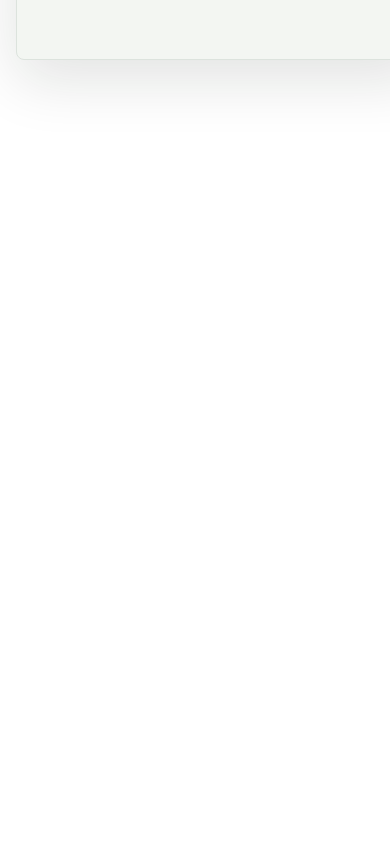
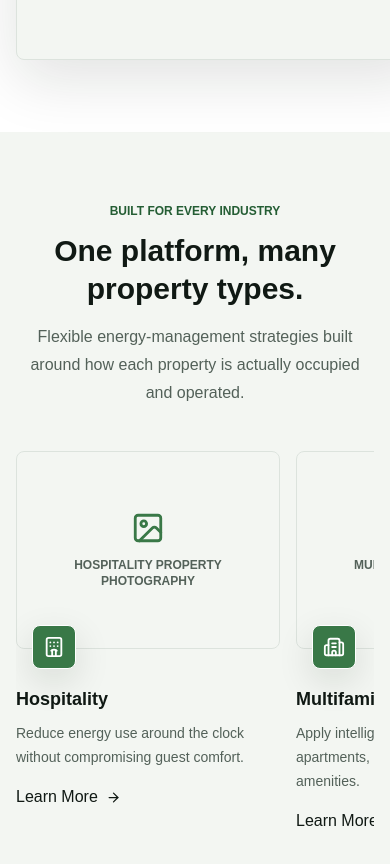
Before and after one commit to MannLester/Lodge-Tech-Website, a Next.js app: page / in a window 390 px wide. Shown: the part 3700-4564 px from the top of the page. Before the commit the page ends 3832 px from the top, so only its background shows below. Built offline with nearby package versions, Linux system fonts and the light colour scheme.

Commit message:
frontend: build responsive industries section

```diff
--- a/src/app/page.tsx
+++ b/src/app/page.tsx
@@ -1,4 +1,5 @@
 import { HeroSection } from "@/features/home/ui/hero-section";
+import { IndustriesSection } from "@/features/home/ui/industries-section";
 import { PlatformSection } from "@/features/home/ui/platform-section";
 import { ProductSection } from "@/features/home/ui/product-section";
 import { SiteHeader } from "@/features/home/ui/site-header";
@@ -13,6 +14,7 @@ export default function HomePage() {
         <ValueSection />
         <ProductSection />
         <PlatformSection />
+        <IndustriesSection />
       </main>
     </div>
   );
--- /dev/null
+++ b/src/features/home/ui/industries-section.tsx
@@ -0,0 +1,75 @@
+import {
+  ArrowRight,
+  BriefcaseBusiness,
+  Building2,
+  GraduationCap,
+  HeartPulse,
+  Hotel,
+} from "lucide-react";
+
+import { industries } from "@/features/home/model/home-content";
+import { MediaPlaceholder } from "@/shared/ui/media-placeholder";
+import { SectionHeading } from "@/shared/ui/section-heading";
+
+const industryIcons = [
+  Hotel,
+  Building2,
+  HeartPulse,
+  GraduationCap,
+  BriefcaseBusiness,
+] as const;
+
+export function IndustriesSection() {
+  return (
+    <section
+      aria-labelledby="industries-heading"
+      className="section-band bg-surface-muted"
+      id="industries"
+    >
+      <div className="section-shell">
+        <SectionHeading
+          align="center"
+          description="Flexible energy-management strategies built around how each property is actually occupied and operated."
+          eyebrow="Built for every industry"
+          id="industries-heading"
+          title="One platform, many property types."
+        />
+
+        <div className="snap-row mt-10 md:auto-cols-auto md:grid-flow-row md:grid-cols-2 md:overflow-visible lg:grid-cols-5">
+          {industries.map((industry, index) => {
+            const Icon = industryIcons[index];
+
+            return (
+              <article className="min-w-0" key={industry.title}>
+                <div className="relative">
+                  <MediaPlaceholder
+                    className="aspect-[4/3] min-h-44"
+                    label={industry.mediaLabel}
+                  />
+                  <span className="border-background bg-brand shadow-card absolute -bottom-5 left-4 grid size-11 place-items-center rounded-lg border text-white">
+                    <Icon aria-hidden size={22} />
+                  </span>
+                </div>
+                <div className="pt-9">
+                  <h3 className="text-foreground text-lg font-semibold">
+                    {industry.title}
+                  </h3>
+                  <p className="text-muted mt-2 text-sm leading-6">
+                    {industry.description}
+                  </p>
+                  <a
+                    className="text-brand-strong mt-4 inline-flex items-center gap-2 text-sm font-semibold"
+                    href="#contact"
+                  >
+                    Learn More
+                    <ArrowRight aria-hidden size={15} />
+                  </a>
+                </div>
+              </article>
+            );
+          })}
+        </div>
+      </div>
+    </section>
+  );
+}
```
